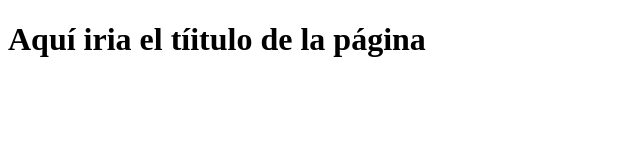
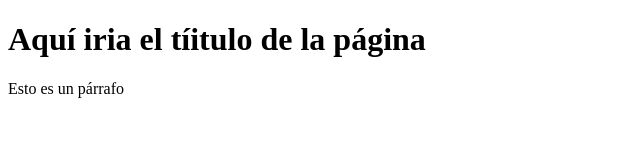
Before and after one commit to jaxpk3/Proyecto-web-empresa-C, a plain HTML site: page index.html in a window 1280 px wide. Shown: the whole page, without its empty margins (0-640 px from the left). Drawn offline with Linux system fonts and the light colour scheme.

Commit message:
Update index.html

```diff
--- a/index.html
+++ b/index.html
@@ -8,5 +8,6 @@
 </head>
 <body>
     <h1>Aquí iria el tíitulo de la página</h1>
+    <p>Esto es un párrafo</p>
 </body>
 </html>
```
